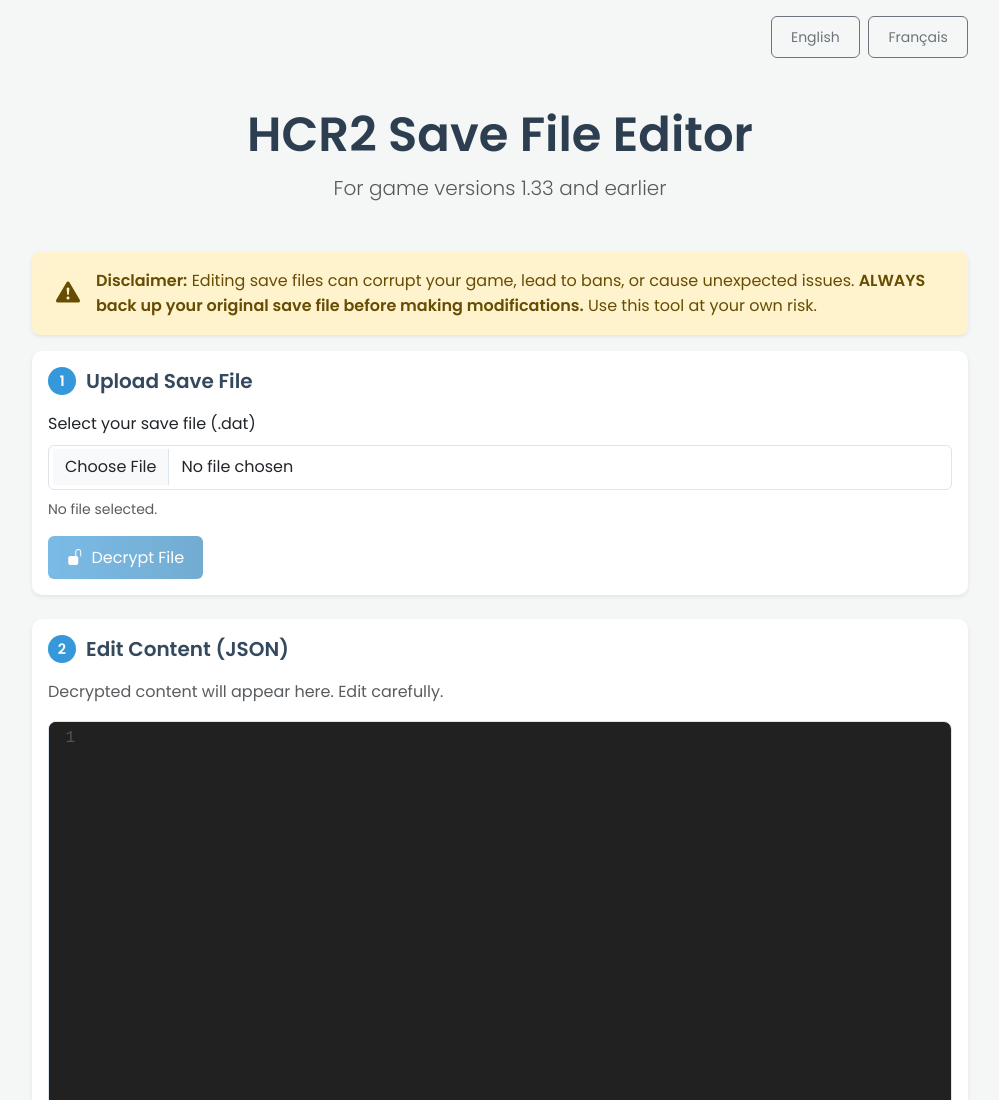
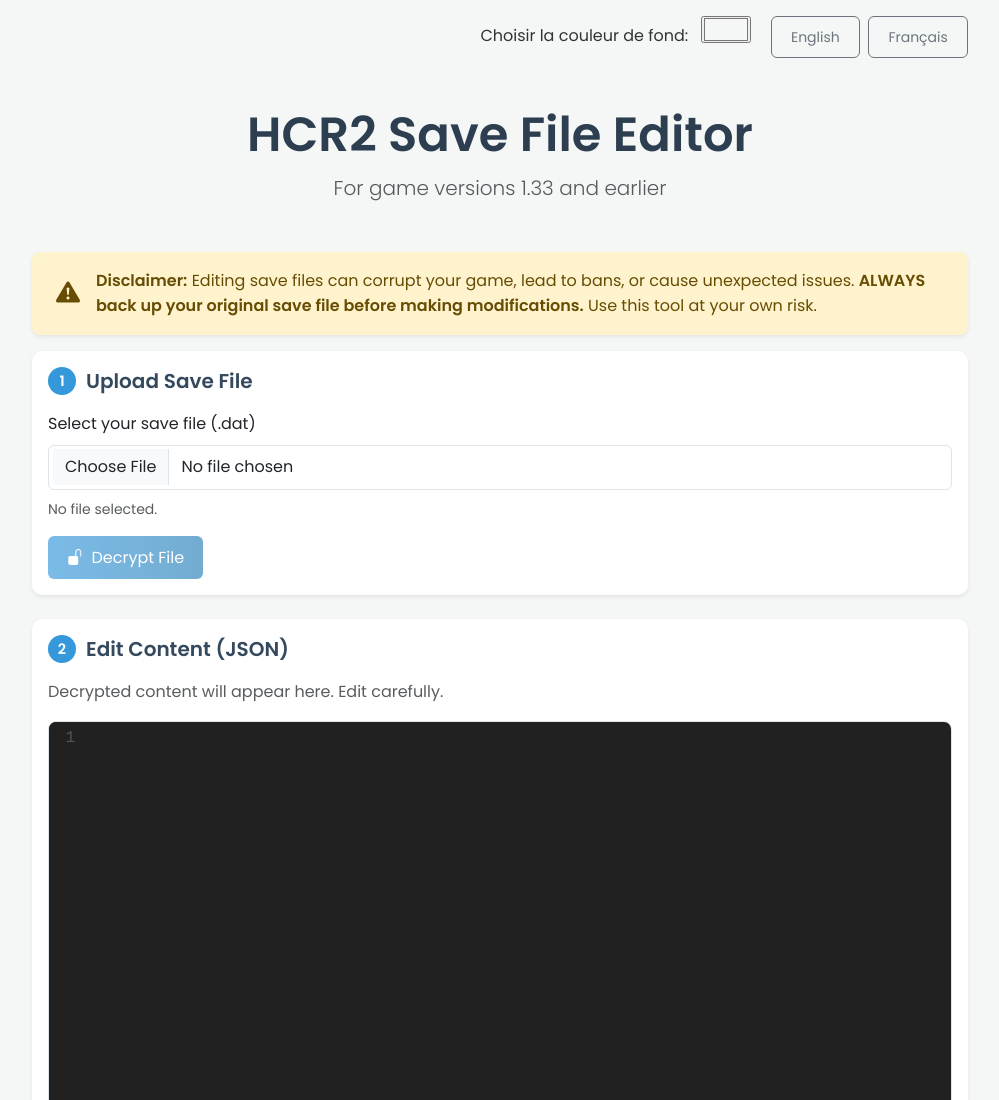
Before and after one commit to otopbjp/HCR2-Files-Editor, a plain HTML site: page index.html in a window 1280 px wide. Shown: the top 1100 px of the page, without its empty margins (140-1139 px from the left). Drawn offline with nearby package versions, Linux system fonts and the light colour scheme.

Commit message:
index.html

```diff
--- a/index.html
+++ b/index.html
@@ -1,5 +1,6 @@
 <!DOCTYPE html>
-<html lang="en"> <head>
+<html lang="en">
+<head>
     <meta charset="UTF-8">
     <meta name="viewport" content="width=device-width, initial-scale=1.0">
     <title data-translate-key="pageTitle">HCR2 Files Editor</title>
@@ -11,14 +12,17 @@
     <link href="https://cdn.jsdelivr.net/npm/bootstrap@5.3.3/dist/css/bootstrap.min.css" rel="stylesheet" integrity="sha384-QWTKZyjpPEjISv5WaRU9OFeRpok6YctnYmDr5pNlyT2bRjXh0JMhjY6hW+ALEwIH" crossorigin="anonymous">
     <link rel="stylesheet" href="https://cdn.jsdelivr.net/npm/bootstrap-icons@1.11.3/font/bootstrap-icons.min.css">
 
-    <link rel="stylesheet" href="https://cdnjs.cloudflare.com/ajax/libs/codemirror/5.65.16/codemirror.min.css" integrity="sha512-NQHdMx/+bytzDWGhyLeEcZULFBFQIYklmMGFpCjWAHzfs3NeccIwYE1M/GlAQCDRJTMldRCs0GDOMAIT7CzuKA==" crossorigin="anonymous" referrerpolicy="no-referrer" />
+    <link rel="stylesheet" href="https://cdnjs.cloudflare.com/ajax/libs/codemirror/5.65.16/codemirror.min.css" integrity="sha512-NQHdMx/+bytzDWGhyLeEcZULFBFQIYklmMGFpCjWAHzfs3NeccIwGVQdRLSMldRCs0GDOMAIT7CzuKA==" crossorigin="anonymous" referrerpolicy="no-referrer" />
     <link rel="stylesheet" href="https://cdnjs.cloudflare.com/ajax/libs/codemirror/5.65.16/theme/material-darker.min.css" integrity="sha512-KVfM2fNlPKSRUxCZIc0C7Tj1IcF4r4/qMvPSBAd/K8g07FGuYkS3PK/tQk+5tyKj1AiYUGkf0Ys+4o/h4b7GMA==" crossorigin="anonymous" referrerpolicy="no-referrer" />
 
     <link rel="stylesheet" href="style.css">
 </head>
 <body>
-    <div class="language-switcher container text-end mt-3 mb-n3">
-        <button class="btn btn-sm btn-outline-secondary me-1" onclick="setLanguage('en')">English</button>
+    <div class="container text-end mt-3 mb-n3">
+        <label for="bgColorPicker" class="form-label me-2">Choisir la couleur de fond:</label>
+        <input type="color" id="bgColorPicker" value="#f4f7f6">
+
+        <button class="btn btn-sm btn-outline-secondary ms-3 me-1" onclick="setLanguage('en')">English</button>
         <button class="btn btn-sm btn-outline-secondary" onclick="setLanguage('fr')">Français</button>
     </div>
 
```
